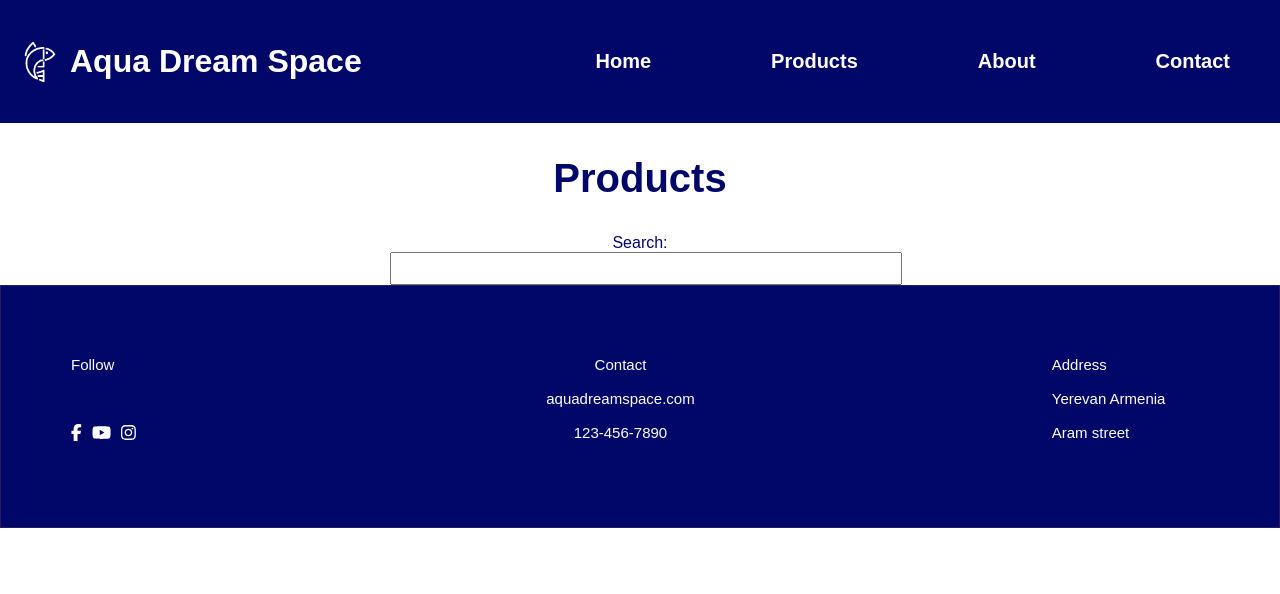
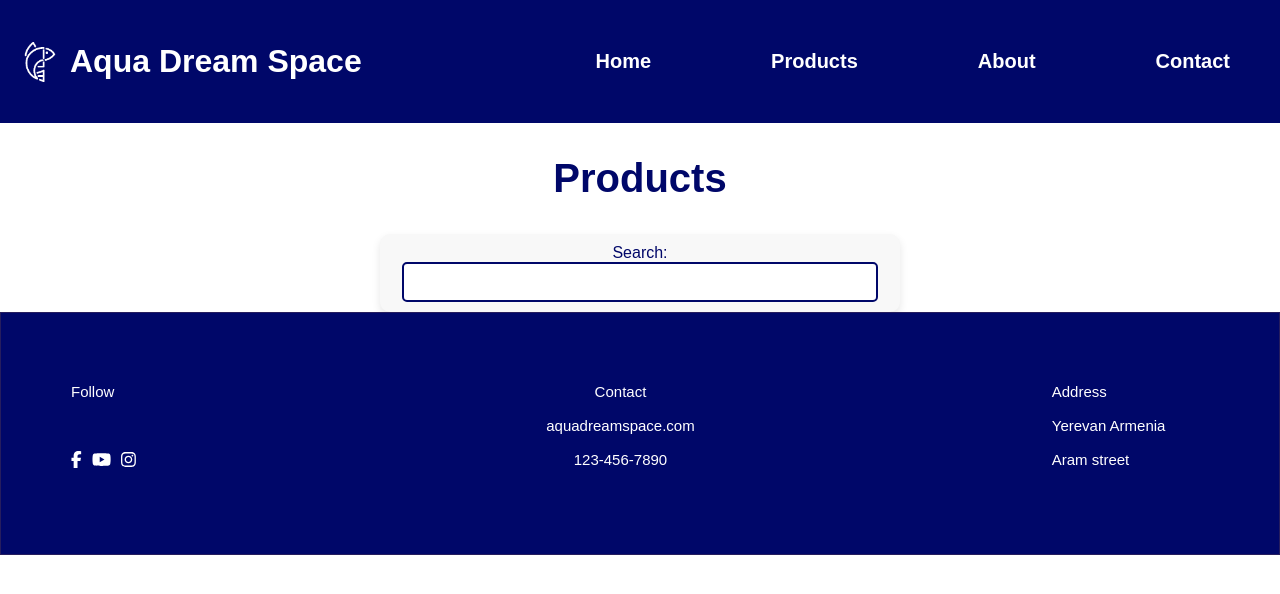
Before and after one commit to mariajavadyan/website-for-an-aquarium-company, a website built with webpack: page public/index.html in a window 1280 px wide. Both pictures are taken after a click on the link "Products". Built offline with nearby package versions, Linux system fonts and the light colour scheme; some packages are replaced by stand-ins of ours; no server answers; the database is empty.

Commit message:
Adding Debaunce component in Search

```diff
--- /dev/null
+++ b/src/components/MainContent/ProductsSection/SearchContainer/Debounce.component.js
@@ -0,0 +1,15 @@
+function Debounce(func, wait) {
+  let timeout;
+
+  return function executedFunction(...args) {
+    const later = () => {
+      clearTimeout(timeout);
+      func(...args);
+    };
+
+    clearTimeout(timeout);
+    timeout = setTimeout(later, wait);
+  };
+}
+
+export default Debounce;
--- a/src/components/MainContent/ProductsSection/SearchContainer/Search.component.js
+++ b/src/components/MainContent/ProductsSection/SearchContainer/Search.component.js
@@ -1,7 +1,66 @@
 import displayProducts from "@/services/displayProducts";
 import Product from "../Product/Product.component";
 import searchProducts from "@/services/searchProducts";
+import Debounce from "./Debounce.component";
 import styles from "./Search.module.css";
+
+// function debounce(func, wait) {
+//   let timeout;
+
+//   return function executedFunction(...args) {
+//     const later = () => {
+//       clearTimeout(timeout);
+//       func(...args);
+//     };
+
+//     clearTimeout(timeout);
+//     timeout = setTimeout(later, wait);
+//   };
+// }
+
+// function CreateSearch() {
+//   const searchContainer = document.createElement("div");
+//   searchContainer.id = "searchContainer";
+//   searchContainer.classList.add(styles["searchContainer"]);
+
+//   const label = document.createElement("label");
+//   label.for = "searchBar";
+//   label.textContent = "Search: ";
+
+//   const searchBar = document.createElement("input");
+//   searchBar.type = "text";
+//   searchBar.id = "searchBar";
+//   searchBar.classList.add(styles["searchBar"]);
+//   searchBar.oninput = function () {
+//     let productListContainer = document.querySelector("#productList");
+//     productListContainer.innerHTML = "";
+
+//     displayProducts(searchProducts())
+//       .then((products) => {
+//         const searchInput = document
+//           .getElementById("searchBar")
+//           .value.toLowerCase();
+//         const filteredProducts = products.filter((product) => {
+//           return (
+//             product.name.toLowerCase().includes(searchInput) ||
+//             product.description.toLowerCase().includes(searchInput)
+//           );
+//         });
+
+//         filteredProducts.forEach((product) => {
+//           productListContainer.appendChild(Product(product));
+//         });
+//       })
+//       .catch((error) => {
+//         console.error("Error loading images: ", error);
+//       });
+//   };
+
+//   searchContainer.appendChild(label);
+//   searchContainer.appendChild(searchBar);
+
+//   return searchContainer;
+// }
 
 function CreateSearch() {
   const searchContainer = document.createElement("div");
@@ -16,12 +75,16 @@ function CreateSearch() {
   searchBar.type = "text";
   searchBar.id = "searchBar";
   searchBar.classList.add(styles["searchBar"]);
-  searchBar.oninput = function () {
+
+  const debouncedSearch = Debounce(function () {
     let productListContainer = document.querySelector("#productList");
     productListContainer.innerHTML = "";
 
-    displayProducts(searchProducts()).then(products => {
-      const searchInput = document.getElementById("searchBar").value.toLowerCase();
+    displayProducts(searchProducts())
+      .then((products) => {
+        const searchInput = document
+          .getElementById("searchBar")
+          .value.toLowerCase();
         const filteredProducts = products.filter((product) => {
           return (
             product.name.toLowerCase().includes(searchInput) ||
@@ -29,14 +92,16 @@ function CreateSearch() {
           );
         });
 
-      filteredProducts.forEach(product => {
+        filteredProducts.forEach((product) => {
           productListContainer.appendChild(Product(product));
         });
       })
       .catch((error) => {
-      console.error('Ошибка при загрузке изображения:', error);
+        console.error("Error loading images: ", error);
       });
-  };
+  }, 500);
+
+  searchBar.oninput = debouncedSearch;
 
   searchContainer.appendChild(label);
   searchContainer.appendChild(searchBar);
--- a/src/components/MainContent/ProductsSection/SearchContainer/Search.module.css
+++ b/src/components/MainContent/ProductsSection/SearchContainer/Search.module.css
@@ -21,14 +21,22 @@
     color: #000769;
     max-width: 300px;
     margin: 0 auto;
+    border-radius: 10px;
+    box-shadow: 0 4px 8px rgba(0, 0, 0, 0.1);
+    background-color: #f8f8f8;
+    padding: 10px;
 }
 
 .searchBar {
     display: inline-block;
-    padding: 2px;
-    font-size: 12px;
+    padding: 8px 12px;
+    font-size: 16px;
     max-width: 100%;
-    width: 100%;
+    height: 40px;
+    width: calc(100% - 24px);
+    border: 2px solid #000769;
+    border-radius: 5px;
+    box-sizing: border-box;
 }
 
 
```
Also changed, not shown: src/components/MainContent/ProductsSection/ListContainer/ListContainer.component.js (+4 -4 lines). Lines whose indentation alone changed are shown as unchanged.
